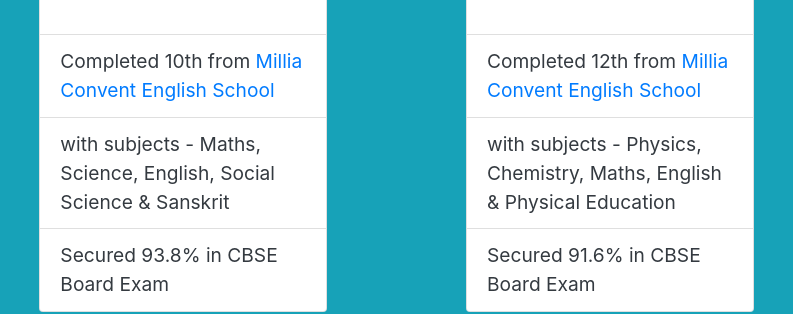
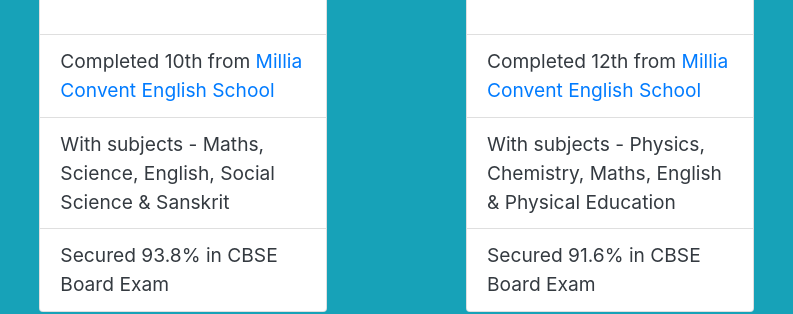
Before and after one commit to SHIVAM200219/Personal-Website, a plain HTML site: page about.html in a window 1280 px wide. Shown: the part 869-1183 px from the top of the page, 30-823 px from the left. Drawn offline with nearby package versions, Linux system fonts and the light colour scheme.

Commit message:
Update about.html

```diff
--- a/about.html
+++ b/about.html
@@ -120,7 +120,7 @@
                     <ul class="list-group list-group-flush">
                         <li class="list-group-item">Completed 10th from <a
                                 href="https://milliaconventpurnea.org/">Millia Convent English School</a></li>
-                        <li class="list-group-item">with subjects - Maths, Science, English, Social Science & Sanskrit</li>
+                        <li class="list-group-item">With subjects - Maths, Science, English, Social Science & Sanskrit</li>
                         <li class="list-group-item">Secured 93.8% in CBSE Board Exam</li>
                     </ul>
                 </div>
@@ -132,7 +132,7 @@
                     <ul class="list-group list-group-flush">
                         <li class="list-group-item">Completed 12th from <a
                                 href="https://milliaconventpurnea.org/">Millia Convent English School</a></li>
-                        <li class="list-group-item">with subjects - Physics, Chemistry, Maths, English & Physical Education</li>
+                        <li class="list-group-item">With subjects - Physics, Chemistry, Maths, English & Physical Education</li>
                         <li class="list-group-item">Secured 91.6% in CBSE Board Exam</li>
                     </ul>
                 </div>
```
